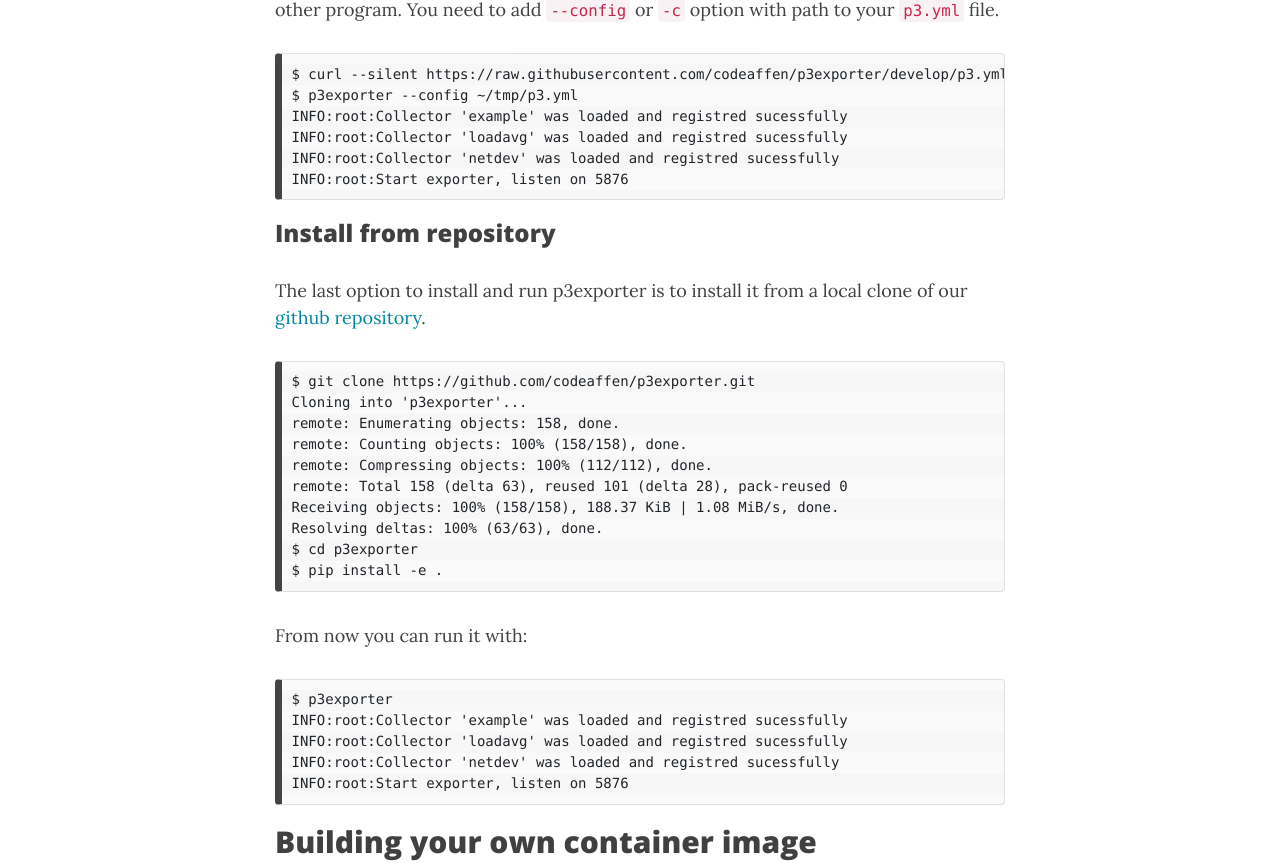
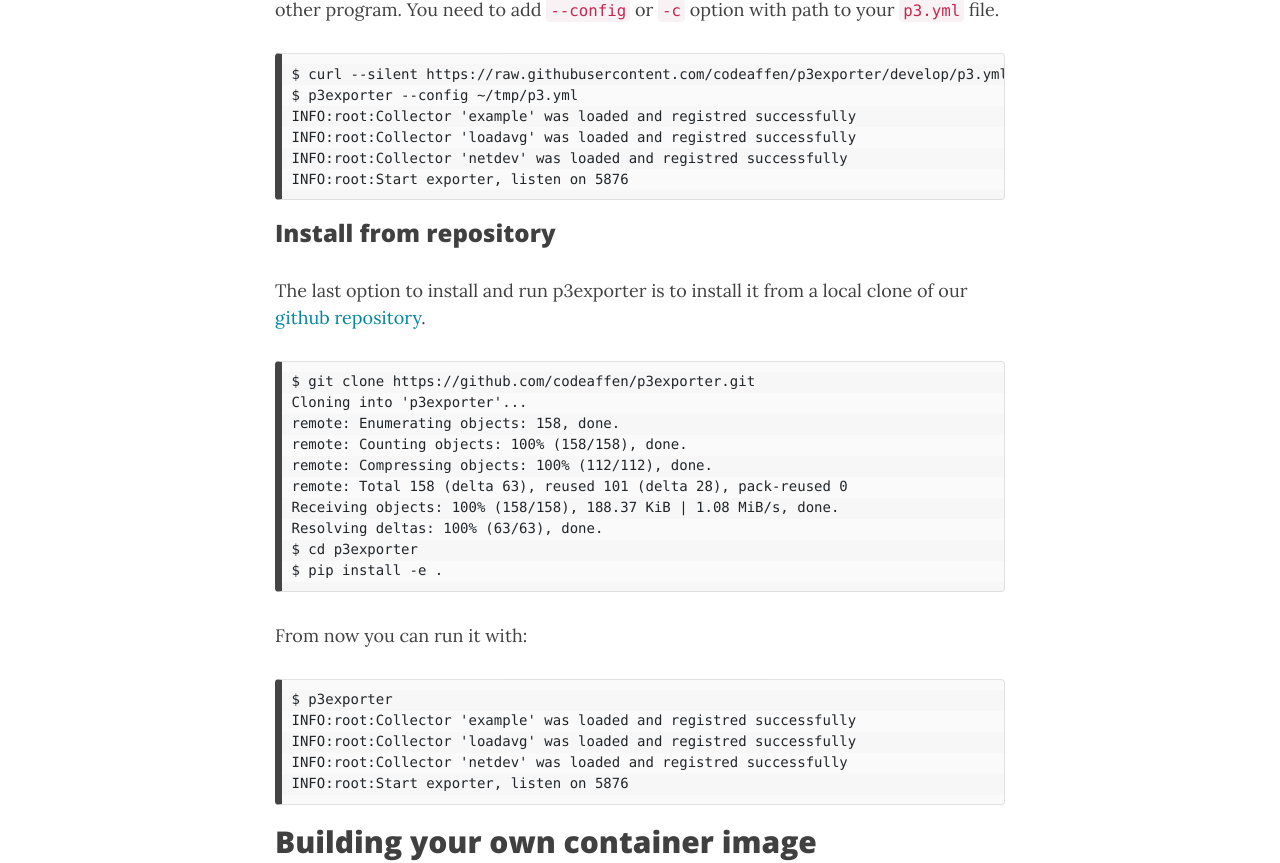
Before and after one commit to codeaffen/codeaffen.org, a Jekyll site: the page built from projects/p3exporter.md, in a window 1280 px wide and 1400 px high, scrolled down 1142 px. Shown: the part 194-1057 px from the top of the window. Built offline with Jekyll 4.4.1, drawn with Linux system fonts in a browser that asks for light colours; nearby versions of some CDN libraries; comment, search, counter and statistics services are not loaded.

Commit message:
Update p3exporter.md

````diff
--- a/projects/p3exporter.md
+++ b/projects/p3exporter.md
@@ -41,9 +41,9 @@
 ```text
 $ curl --silent https://raw.githubusercontent.com/codeaffen/p3exporter/develop/p3.yml --output ~/tmp/p3.yml
 $ p3exporter --config ~/tmp/p3.yml
-INFO:root:Collector 'example' was loaded and registred sucessfully
-INFO:root:Collector 'loadavg' was loaded and registred sucessfully
-INFO:root:Collector 'netdev' was loaded and registred sucessfully
+INFO:root:Collector 'example' was loaded and registred successfully
+INFO:root:Collector 'loadavg' was loaded and registred successfully
+INFO:root:Collector 'netdev' was loaded and registred successfully
 INFO:root:Start exporter, listen on 5876
 ```
 
@@ -68,9 +68,9 @@
 
 ```text
 $ p3exporter
-INFO:root:Collector 'example' was loaded and registred sucessfully
-INFO:root:Collector 'loadavg' was loaded and registred sucessfully
-INFO:root:Collector 'netdev' was loaded and registred sucessfully
+INFO:root:Collector 'example' was loaded and registred successfully
+INFO:root:Collector 'loadavg' was loaded and registred successfully
+INFO:root:Collector 'netdev' was loaded and registred successfully
 INFO:root:Start exporter, listen on 5876
 ```
 
````
